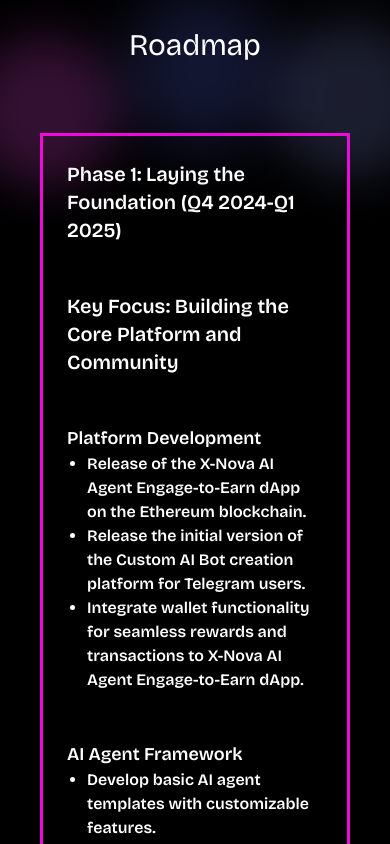
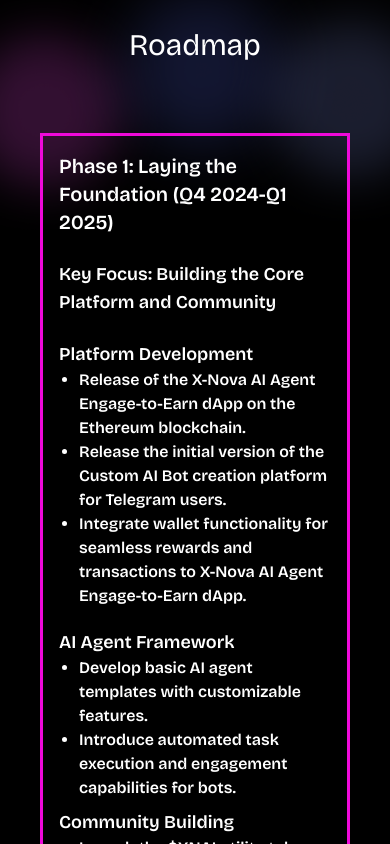
Before and after one commit to Kickstartlab/x-nova-ai, a React (Create React App) app: page / in a window 390 px wide. Shown: the part 7100-7944 px from the top of the page. Built offline with nearby package versions, Linux system fonts and the light colour scheme.

Commit message:
update roadmap content

```diff
--- a/src/components/Roadmap.js
+++ b/src/components/Roadmap.js
@@ -5,10 +5,10 @@
         id: 1, title: "Phase 1: Laying the Foundation (Q4 2024-Q1 2025)",
         content:
             <div className="font-semibold">
-                <p className="my-12 text-xl">Key Focus: Building the Core Platform and Community</p>
+                <p className="md:my-12 my-6 text-lg">Key Focus: Building the Core Platform and Community</p>
 
                 <p className="text-lg">Platform Development</p>
-                <ul className="list-disc pl-5 mb-12">
+                <ul className="list-disc pl-5 md:mb-12 mb-5">
                     <li>
                         Release of the X-Nova AI Agent Engage-to-Earn dApp on the Ethereum blockchain.
                     </li>
@@ -51,10 +51,10 @@
         id: 2, title: "Phase 2: Growth and Expansion (Q1 - Q2 2025)",
         content:
             <div className="font-semibold">
-                <p className="my-12 text-xl">Key Focus: Feature Expansion and Scaling Adoption</p>
+                <p className="md:my-12 my-6 text-lg">Key Focus: Feature Expansion and Scaling Adoption</p>
 
                 <p className="text-lg">Platform Enhancements</p>
-                <ul className="list-disc pl-5 mb-12">
+                <ul className="list-disc pl-5 md:mb-12 mb-5">
                     <li>
                         Introduce advanced customization tools for AI agents, including natural language processing and multi-tasking capabilities.
                     </li>
@@ -101,7 +101,7 @@
         id: 3, title: "Phase 3: Mass Adoption and Ecosystem Growth (Q2 - Q3 2025)",
         content:
             <div className="font-semibold">
-                <p className="my-12 text-xl">Key Focus: Advanced Features and Partnerships</p>
+                <p className="md:my-12 my-6 text-lg">Key Focus: Advanced Features and Partnerships</p>
                 <ul className="list-disc pl-5">
                     <li>
                         AI Agent Ecosystem
@@ -135,7 +135,7 @@
         id: 4, title: "Phase 4: Decentralization and Long-Term Sustainability (Q3 - Q4 2025)",
         content:
             <div className="font-semibold">
-                <p className="my-12 text-xl">Key Focus: Governance, Ecosystem Expansion, and Global Impact</p>
+                <p className="md:my-12 my-6 text-lg">Key Focus: Governance, Ecosystem Expansion, and Global Impact</p>
                 <ul className="list-disc pl-5">
                     <li>
                         Decentralized Governance
@@ -179,7 +179,7 @@
                 {phases.map((phase) => (
                     <div
                         key={phase.id}
-                        className={`box lg:h-[88vh] md:p-12 p-6 font-bricolage space-y-5 mt-5
+                        className={`box lg:h-[88vh] md:p-12 p-4 font-bricolage space-y-5 mt-5
                             ${selectedPhase === phase.id ? "active" : ""}`}
                     >
                         <h2 className="md:text-3xl text-xl font-semibold">{phase.title}</h2>
```
